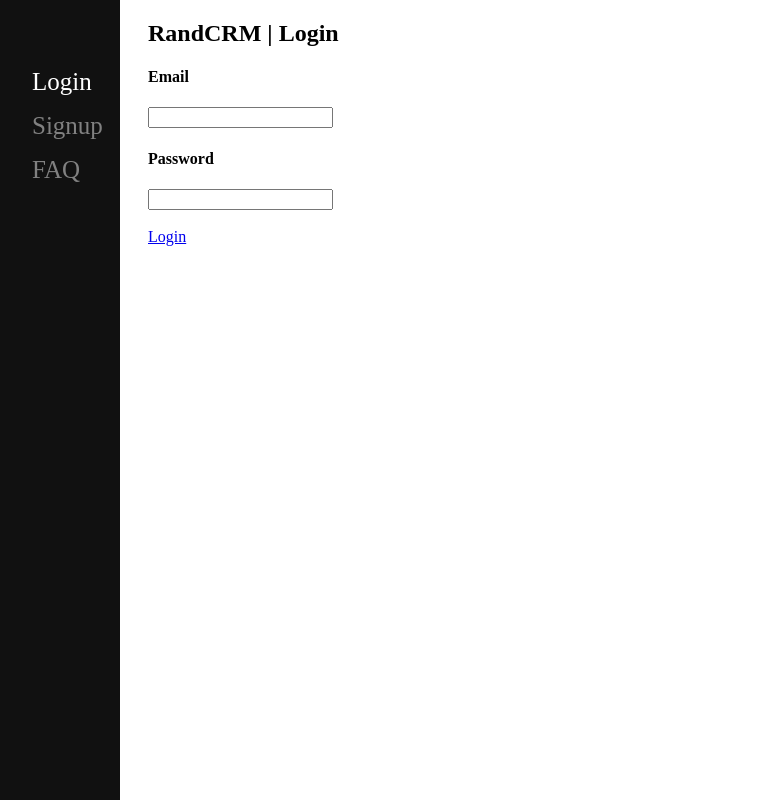
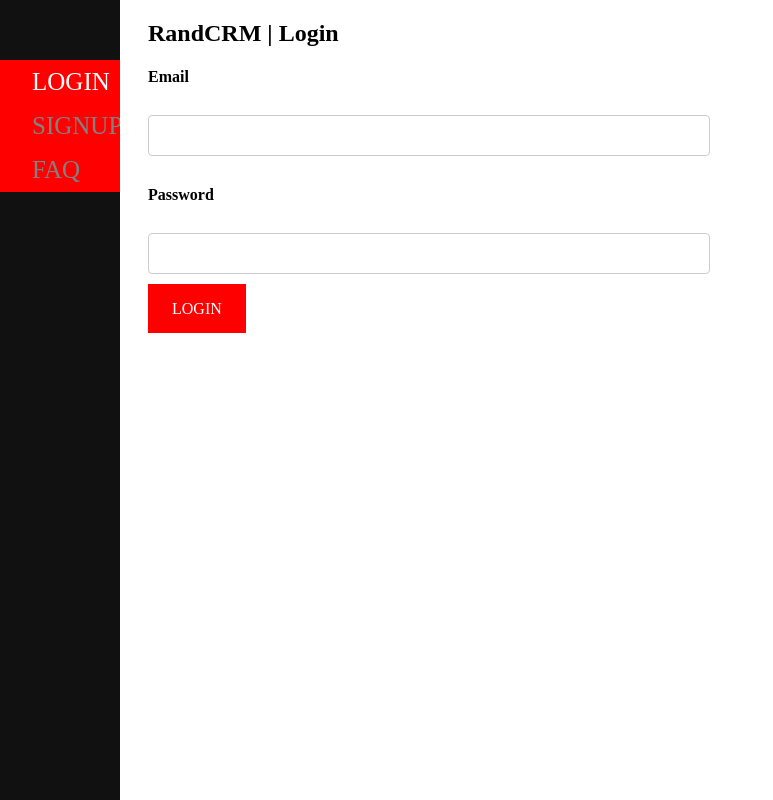
Before and after one commit to randiaz95/RandCRM2, a plain HTML site: page index.html in a window 1280 px wide. Shown: the whole page, without its empty margins (0-773 px from the left). Drawn offline with nearby package versions, Linux system fonts and the light colour scheme.

Commit message:
Update buttons

```diff
--- a/index.html
+++ b/index.html
@@ -39,6 +39,32 @@
                     -ms-user-select: none; /* Internet Explorer/Edge */
                         user-select: none; /* Non-prefixed version, currently
                                               supported by Chrome, Edge, Opera and Firefox */
+            }
+            input[type=email] {
+              width: 50%;
+              padding: 12px 20px;
+              margin: 8px 0;
+              display: inline-block;
+              border: 1px solid #ccc;
+              border-radius: 4px;
+              box-sizing: border-box;
+            }
+
+            input[type=password] {
+              width: 50%;
+              padding: 12px 20px;
+              margin: 8px 0;
+              display: inline-block;
+              border: 1px solid #ccc;
+              border-radius: 4px;
+              box-sizing: border-box;
+            }
+            a {
+              background-color: red;
+              color: white;
+              padding: 1em 1.5em;
+              text-decoration: none;
+              text-transform: uppercase;
             }
         </style>
     </head>
```
Also changed, not shown: 1 other file.
